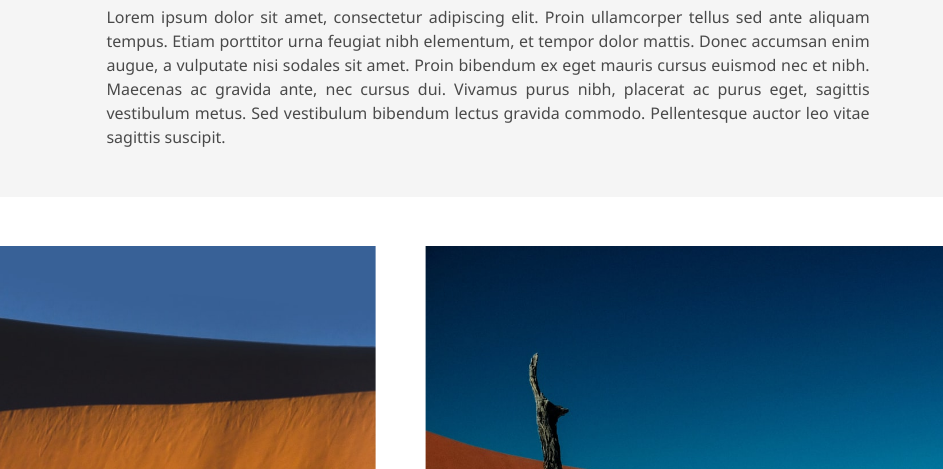
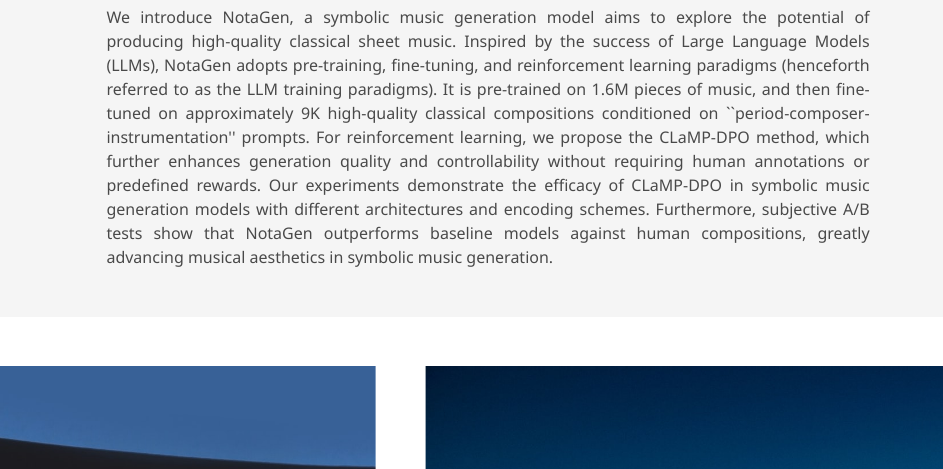
Before and after one commit to ElectricAlexis/notagen-demo, a plain HTML site: page index.html in a window 1280 px wide. Shown: the part 755-1224 px from the top of the page, without its empty margins (152-1095 px from the left). Drawn offline with nearby package versions, Linux system fonts and the light colour scheme; some icons are missing; a web font is replaced by a local one.

Commit message:
Update index.html

```diff
--- a/index.html
+++ b/index.html
@@ -24,7 +24,7 @@
   <meta name="viewport" content="width=device-width, initial-scale=1">
 
 
-  <title>Academic Project Page</title>
+  <title>NotaGen: Advancing Musicality in Symbolic Music Generation with \\Large Language Model Training Paradigms</title>
   <link rel="icon" type="image/x-icon" href="static/images/favicon.ico">
   <link href="https://fonts.googleapis.com/css?family=Google+Sans|Noto+Sans|Castoro"
   rel="stylesheet">
@@ -148,7 +148,7 @@
         <h2 class="title is-3">Abstract</h2>
         <div class="content has-text-justified">
           <p>
-            Lorem ipsum dolor sit amet, consectetur adipiscing elit. Proin ullamcorper tellus sed ante aliquam tempus. Etiam porttitor urna feugiat nibh elementum, et tempor dolor mattis. Donec accumsan enim augue, a vulputate nisi sodales sit amet. Proin bibendum ex eget mauris cursus euismod nec et nibh. Maecenas ac gravida ante, nec cursus dui. Vivamus purus nibh, placerat ac purus eget, sagittis vestibulum metus. Sed vestibulum bibendum lectus gravida commodo. Pellentesque auctor leo vitae sagittis suscipit.
+            We introduce NotaGen, a symbolic music generation model aims to explore the potential of producing high-quality classical sheet music. Inspired by the success of Large Language Models (LLMs), NotaGen adopts pre-training, fine-tuning, and reinforcement learning paradigms (henceforth referred to as the LLM training paradigms). It is pre-trained on 1.6M pieces of music, and then fine-tuned on approximately 9K high-quality classical compositions conditioned on ``period-composer-instrumentation''  prompts. For reinforcement learning, we propose the CLaMP-DPO method, which further enhances generation quality and controllability without requiring human annotations or predefined rewards. Our experiments demonstrate the efficacy of CLaMP-DPO in symbolic music generation models with different architectures and encoding schemes. Furthermore, subjective A/B tests show that NotaGen outperforms baseline models against human compositions, greatly advancing musical aesthetics in symbolic music generation.
           </p>
         </div>
       </div>
```
